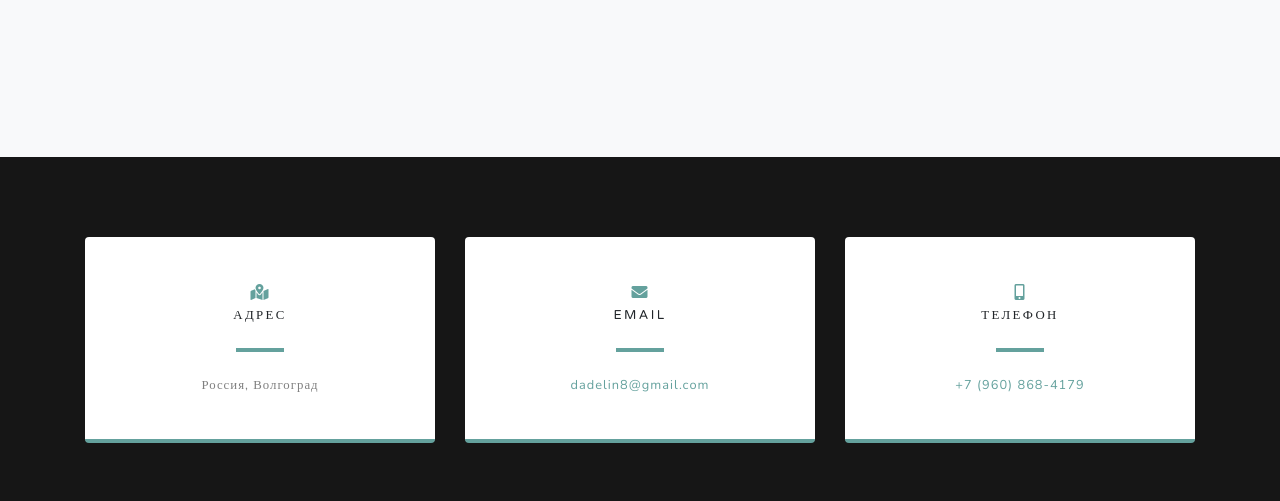
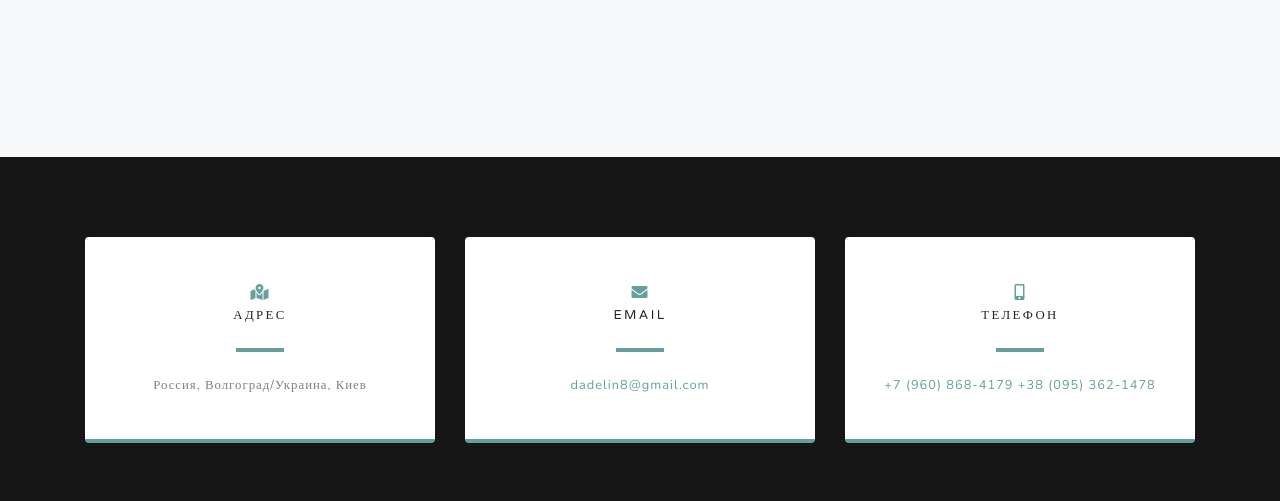
Before and after one commit to ac973k/ac973k.github.io, a website: page ru/index.html in a window 1280 px wide. Shown: the part 4972-5473 px from the top of the page. Drawn offline with nearby package versions, Linux system fonts and the light colour scheme.

Commit message:
Update index.html

```diff
--- a/ru/index.html
+++ b/ru/index.html
@@ -266,7 +266,7 @@
               <i class="fas fa-map-marked-alt text-primary mb-2"></i>
               <h4 class="text-uppercase m-0">Адрес</h4>
               <hr class="my-4">
-              <div class="small text-black-50">Россия, Волгоград</div>
+              <div class="small text-black-50">Россия, Волгоград/Украина, Киев</div>
             </div>
           </div>
         </div>
@@ -292,6 +292,7 @@
               <hr class="my-4">
               <div class="small text-black-50">
 			  <a href="tel:+79608684179">+7 (960) 868-4179</a>
+		      	  <a href="tel:+380953621478">+38 (095) 362-1478</a>
 			  </div>
             </div>
           </div>
```
